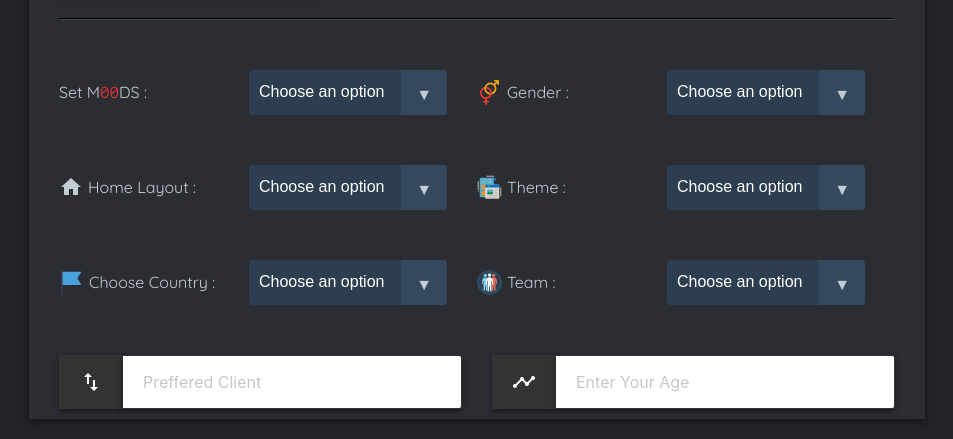
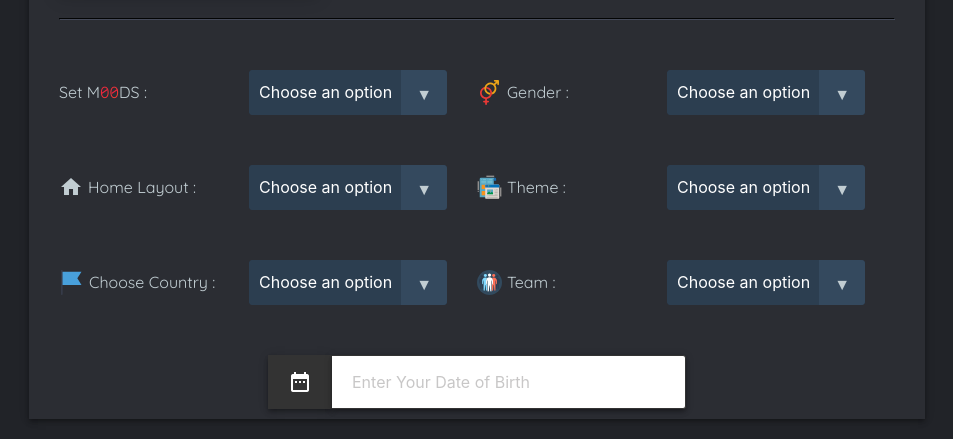
Before and after one commit to MrScX/tbd_settings_page, a website: page index.html in a window 1280 px wide. Shown: the part 436-875 px from the top of the page, without its empty margins (163-1116 px from the left). Drawn offline with nearby package versions, Linux system fonts and the light colour scheme.

Commit message:
refactored

```diff
--- a/index.html
+++ b/index.html
@@ -38,7 +38,7 @@
 
                     <h4 class="settings-option-title">Change Profile Picture</h4>
 
-                    <form action="/" method="POST">
+                    <form action="/" method="POST" enctype="multipart/form-data">
 
                         <div class="profile-picture-box">
 
@@ -167,27 +167,23 @@
                         </div>
 
 
-                        <div class="paral-flex-box--input">
+                        <div class="paral-flex-box--center">
 
-                            <div class="icon-input-box">
-                                <i class="material-icons z-depth-2">import_export</i>
-                                <input type="text" name="pref_client" placeholder="Preffered Client"
-                                    class="browser-default z-depth-2">
+                            <div class="icon-input-box icon-input-box--half">
+                                <i class="material-icons z-depth-2">date_range</i>
+                                <input type="text" name="pref_client" placeholder="Enter Your Date of Birth"
+                                    class="browser-default datepicker z-depth-2">
                             </div>
 
-
-                            <div class="icon-input-box">
-                                <i class="material-icons z-depth-2">timeline</i>
-                                <input type="text" name="age" placeholder="Enter Your Age"
-                                    class="browser-default z-depth-2">
-                            </div>
                         </div>
 
                     </form>
 
                 </div>
 
-                <div id="security" class="col s12">Test 2</div>
+                <div id="security" class="security-tab-content">
+
+                </div>
 
             </div>
     </main>
--- a/public/js/script.js
+++ b/public/js/script.js
@@ -1,14 +1,6 @@
-// tabs init
+
 $(document).ready(function () {
     $('.tabs').tabs();
-});
-
-// select field init
-$(document).ready(function () {
-    $('select').formSelect();
-});
-
-$(document).ready(function(){
     $('.materialboxed').materialbox();
 });
 
@@ -17,6 +9,7 @@ $(document).ready(function(){
 const defaultImgLink = "https://www.torrentbd.com/torrent/images/default_avatar.png";
 
 const checkImageValidity = (url, callback) => {
+
     const img = new Image();
     img.onload = () => callback(true);
     img.onerror = () => callback(false);
@@ -34,13 +27,17 @@ document.getElementById("pp_img_field").addEventListener("input", function (evt)
         const targetImg = document.getElementById("pp_img");
 
         if (exists) {
+
             targetImg.src = imgUrl;
             this.style.borderColor = "green";
             this.style.boxShadow = "0 0 0 0.2rem rgba(88,214,141,.5)";
+
         } else {
+
             targetImg.src = defaultImgLink;
             this.style.borderColor = "crimson";
             this.style.boxShadow = "0 0 0 0.2rem rgba(220,20,60,.5)";
+
         }
     });
 });
--- a/public/sass/base/layout.scss
+++ b/public/sass/base/layout.scss
@@ -20,6 +20,12 @@
         align-items: flex-start;
     }
 
+}
+
+.paral-flex-box--center{
+    display: flex;
+    justify-content: center;
+    align-items: center;
 }
 
 .paral-flex-box--input{
--- a/public/sass/components/commonform.scss
+++ b/public/sass/components/commonform.scss
@@ -39,7 +39,7 @@
     }
 
     select{
-        font-family: sans-serif;
+        // reset everything
         -webkit-appearance: none;
         -moz-appearance: none;
         -ms-appearance: none;
@@ -50,6 +50,7 @@
         background: $dark-background-2;
         background-image: none;
 
+        // start custom select
         width: 100%;
         height: 100%;
         margin: 0;
@@ -57,6 +58,7 @@
         color: $pure-white;
         cursor: pointer;
 
+        // Crappy IE support
         &::-ms-expand{
             display: none;
         }
@@ -90,3 +92,7 @@
         }
     }
 }
+
+.icon-input-box--half{
+    width: 50%;
+}
```
Also changed, not shown: public/css/style.css.
